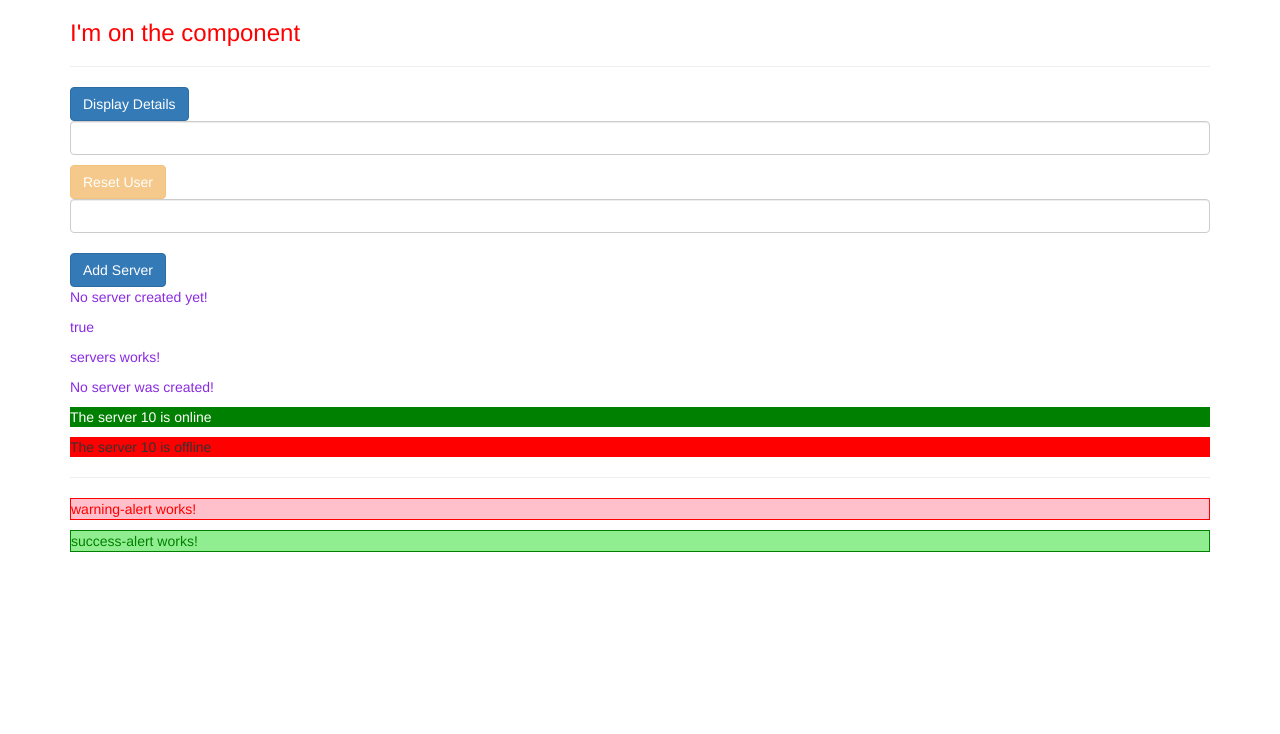
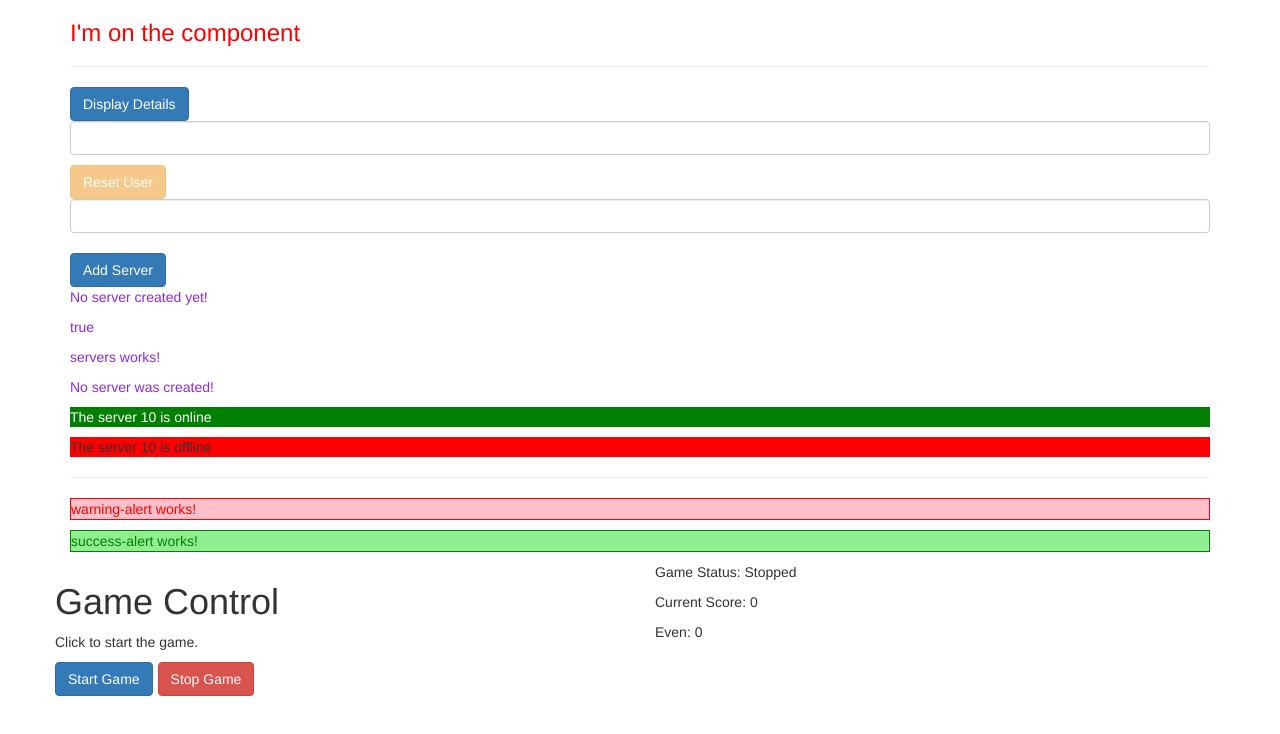
Before and after one commit to Lime5005/AngularApp, an Angular app: page / in a window 1280 px wide. Shown: the top 734 px of the page. Built offline with nearby package versions, Linux system fonts and the light colour scheme.

Commit message:
Practice: pass data between components

```diff
--- a/src/app/app.component.html
+++ b/src/app/app.component.html
@@ -13,4 +13,16 @@
         </div>
 
     </div>
+    <div class="row">
+        <app-game-control (intervalFired)="onIntervalFired($event)"></app-game-control>
+    </div>
+    <div class="row">
+        <div class="col-md-6">
+            <!-- Get from AppComponent and Show it here -->
+            <app-odd *ngFor="let oddNumber of oddNumbers" [number]="oddNumber"></app-odd>
+        </div>
+        <div class="col-md-6">
+            <app-even *ngFor="let evenNumber of evenNumbers" [number]="evenNumber"></app-even>
+        </div>
+    </div>
 </div>
--- a/src/app/app.component.ts
+++ b/src/app/app.component.ts
@@ -11,4 +11,15 @@
 `]
 })
 export class AppComponent {
+
+  oddNumbers: number[] = [];
+  evenNumbers: number[] = [];
+
+  onIntervalFired(firedNumber: number) {
+    if (firedNumber % 2 === 0) {
+      this.evenNumbers.push(firedNumber);
+    } else {
+      this.oddNumbers.push(firedNumber);
+    }
+  }
 }
--- a/src/app/app.module.ts
+++ b/src/app/app.module.ts
@@ -7,6 +7,9 @@
 import { ServersComponent } from './servers/servers.component';
 import { WarningAlertComponent } from './warning-alert/warning-alert.component';
 import { SuccessAlertComponent } from './success-alert/success-alert.component';
+import { GameControlComponent } from './game-control/game-control.component';
+import { OddComponent } from './odd/odd.component';
+import { EvenComponent } from './even/even.component';
 
 @NgModule({
   declarations: [
@@ -15,6 +18,9 @@
     ServersComponent,
     WarningAlertComponent,
     SuccessAlertComponent,
+    GameControlComponent,
+    OddComponent,
+    EvenComponent,
   ],
   imports: [
     BrowserModule,
--- /dev/null
+++ b/src/app/even/even.component.css
@@ -0,0 +1,3 @@
+p {
+    color: green;
+}
--- /dev/null
+++ b/src/app/even/even.component.html
@@ -0,0 +1,5 @@
+<div class="row">
+    <div class="col-md-6">
+        <p>even: {{number}}</p>
+    </div>
+</div>
--- /dev/null
+++ b/src/app/even/even.component.ts
@@ -0,0 +1,16 @@
+import { Component, OnInit, Input } from '@angular/core';
+
+@Component({
+  selector: 'app-even',
+  templateUrl: './even.component.html',
+  styleUrls: ['./even.component.css']
+})
+export class EvenComponent implements OnInit {
+  @Input()  number: number;
+
+  constructor() { }
+
+  ngOnInit(): void {
+  }
+
+}
--- /dev/null
+++ b/src/app/game-control/game-control.component.html
@@ -0,0 +1,16 @@
+<div class="row">
+    <div class="col-md-6">
+        <h1>Game Control</h1>
+        <p>Click to start the game.</p>
+        <div class="btn-toolbar">
+            <button class="btn btn-primary" (click)="onStartGame()">Start Game</button>
+            <button class="btn btn-danger" (click)="onStopGame()">Stop Game</button>
+        </div>
+    </div>
+    <div class="col-md-2">
+        <p>Game Status: {{gameStarted ? 'Running' : 'Stopped'}}</p>
+        <p>Current Score: {{count}}</p>
+        <p *ngIf="count % 2 === 0">Even: {{count}}</p>
+        <p *ngIf="count % 2 !== 0">Odd: {{count}}</p>
+    </div>
+</div>
--- /dev/null
+++ b/src/app/game-control/game-control.component.ts
@@ -0,0 +1,32 @@
+import { Component, OnInit, Output, EventEmitter } from '@angular/core';
+
+@Component({
+  selector: 'app-game-control',
+  templateUrl: './game-control.component.html',
+  styleUrls: ['./game-control.component.css']
+})
+export class GameControlComponent implements OnInit {
+  @Output() intervalFired = new EventEmitter<number>();
+  gameStarted: boolean = false;
+  count = 0;
+  myInterval;
+
+  constructor() { }
+
+  ngOnInit(): void {
+  }
+
+  onStartGame() {
+    this.gameStarted = true;
+
+    this.myInterval = setInterval(() => {
+      this.intervalFired.emit(this.count + 1);
+      this.count++;
+    }, 1000);
+  }
+
+  onStopGame() {
+    this.gameStarted = false;
+    clearInterval(this.myInterval);
+  }
+}
--- /dev/null
+++ b/src/app/odd/odd.component.css
@@ -0,0 +1,3 @@
+p {
+    color: blue;
+}
--- /dev/null
+++ b/src/app/odd/odd.component.html
@@ -0,0 +1,5 @@
+<div class="row">
+    <div class="col-md-6">
+        <p>odd: {{number}}</p>
+    </div>
+</div>
--- /dev/null
+++ b/src/app/odd/odd.component.ts
@@ -0,0 +1,17 @@
+import { Component, Input, OnInit } from '@angular/core';
+
+@Component({
+  selector: 'app-odd',
+  templateUrl: './odd.component.html',
+  styleUrls: ['./odd.component.css']
+})
+export class OddComponent implements OnInit {
+  // @Input() Pass data from outside into this component
+  @Input()  number: number;
+
+  constructor() { }
+
+  ngOnInit(): void {
+  }
+
+}
```
Also changed, not shown: src/app/game-control/game-control.component.css (added).
